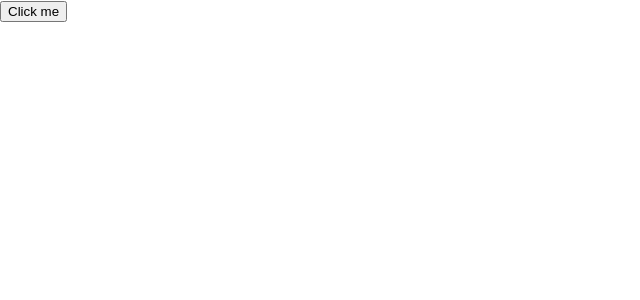
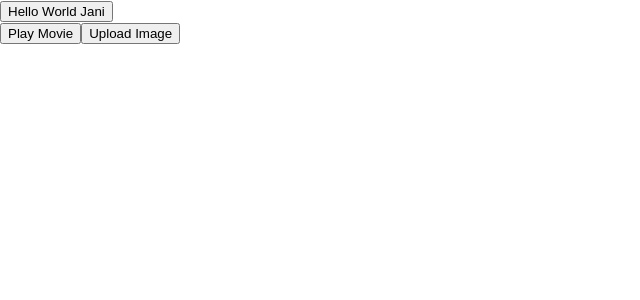
Before and after one commit to Asif26/Learning-react-with-hira-and-Adil, a React (Create React App) app in the folder my-react-class/: page / in a window 1280 px wide. Shown: the top 300 px of the page, without its empty margins (0-640 px from the left). Built offline with nearby package versions, Linux system fonts and the light colour scheme.

Commit message:
started learning

```diff
--- a/my-react-class/src/App.js
+++ b/my-react-class/src/App.js
@@ -1,5 +1,8 @@
+
 import Button from "./components/Button";
+import Toolbar from "./components/Tolbar";
 
 export default function App(){
-  return <Button />
+  return(<> <Button />
+  <Toolbar/> </>);
 }
--- a/my-react-class/src/components/Button.jsx
+++ b/my-react-class/src/components/Button.jsx
@@ -1,10 +1,10 @@
 export default function Button() {
-    function handleClick() {
-        alert('You clicked me!');
-      }
+
     return (
-      <button onClick={handleClick}>
-        Click me
+        <button onClick={() => {
+            alert('You clicked me! Jnu ❤️');
+          }}>
+        Hello World Jani
       </button>
     );
   }
--- /dev/null
+++ b/my-react-class/src/components/Tolbar.jsx
@@ -0,0 +1,20 @@
+function AlertButton({ message, children }) {
+    return (
+      <button onClick={() => alert(message)}>
+        {children}
+      </button>
+    );
+  }
+
+  export default function Toolbar() {
+    return (
+      <div>
+        <AlertButton message="Playing!">
+          Play Movie
+        </AlertButton>
+        <AlertButton message="Uploading!">
+          Upload Image
+        </AlertButton>
+      </div>
+    );
+  }
```
